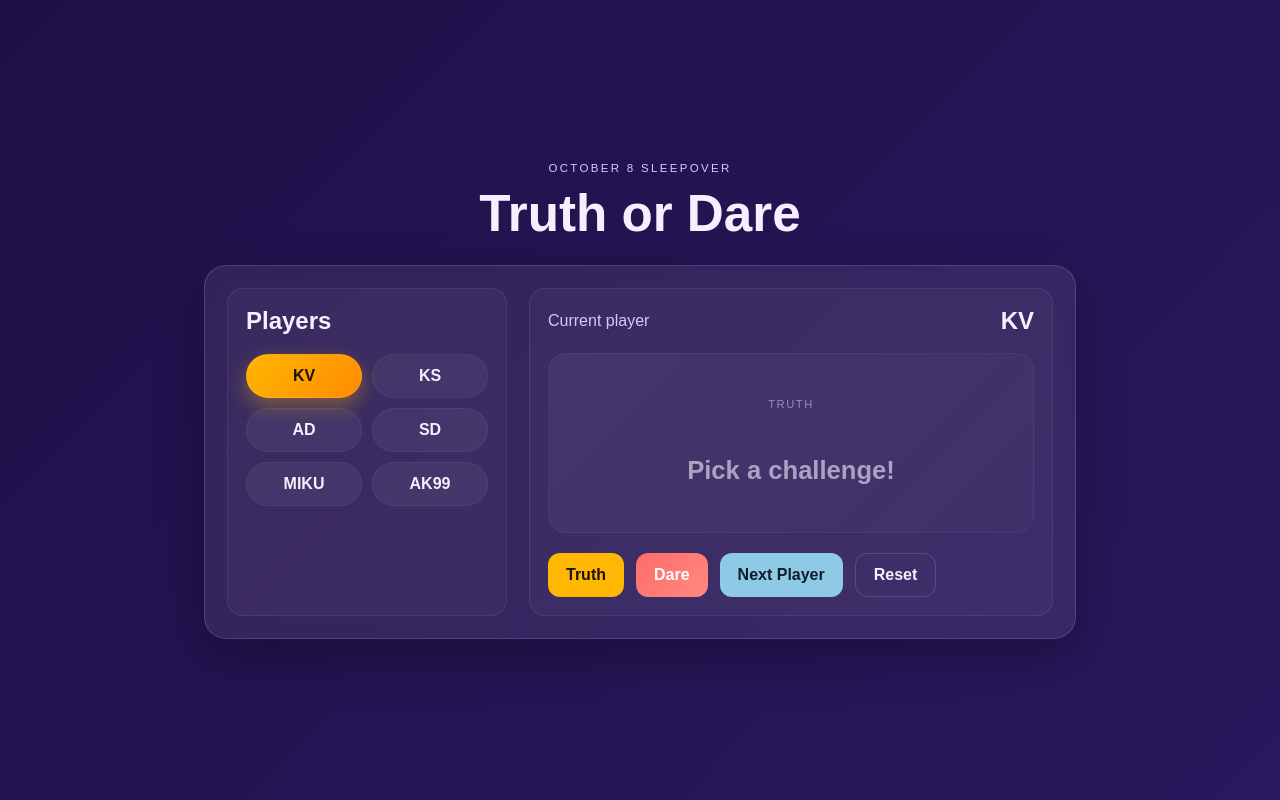
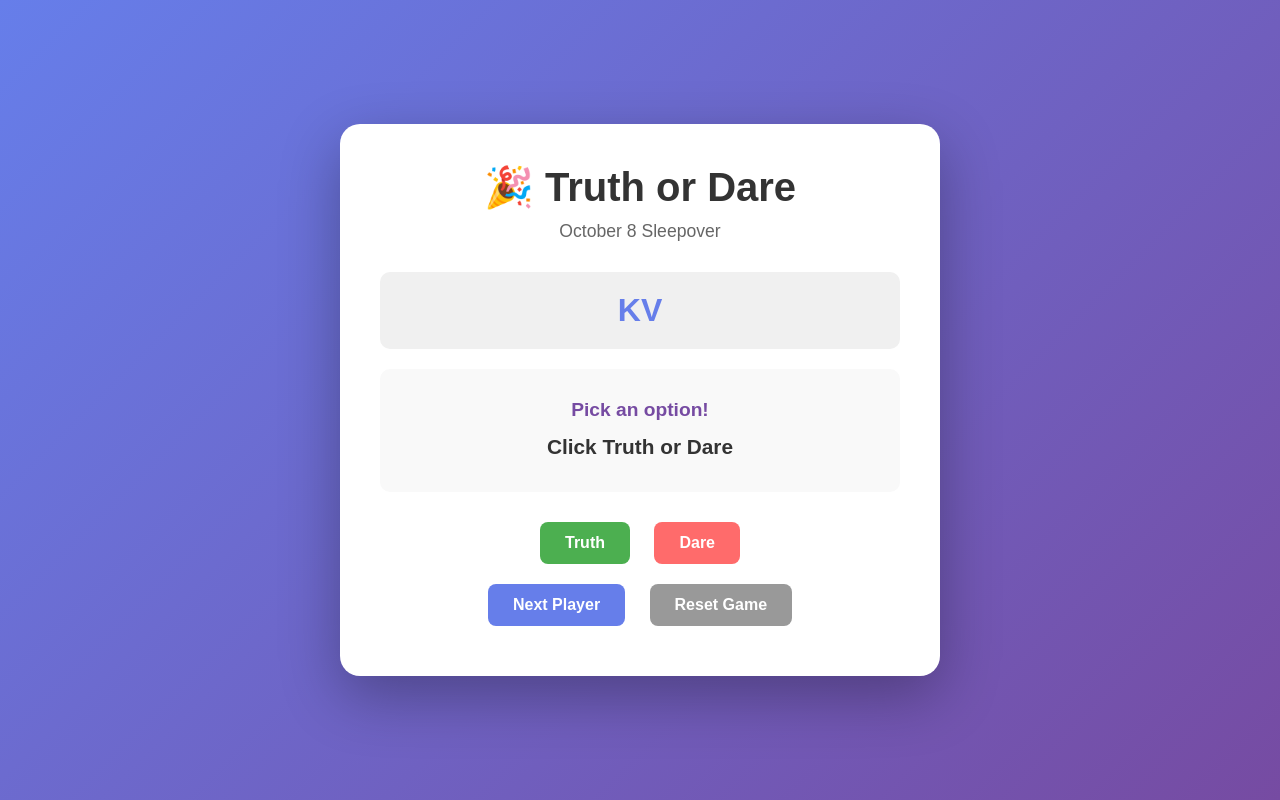
Before and after one commit to 67-is-W/truth-or-dare-game, a plain HTML site: page index.html in a window 1280 px wide. Drawn offline with Linux system fonts and the light colour scheme.

Commit message:
Simplify the game to a single HTML file for easy local use.

```diff
--- a/index.html
+++ b/index.html
@@ -1,45 +1,210 @@
 <!DOCTYPE html>
 <html lang="en">
 <head>
-    <meta charset="UTF-8" />
-    <meta name="viewport" content="width=device-width, initial-scale=1.0" />
-    <title>Truth or Dare Sleepover</title>
-    <link rel="stylesheet" href="style.css" />
+    <meta charset="UTF-8">
+    <meta name="viewport" content="width=device-width, initial-scale=1.0">
+    <title>Truth or Dare - Sleepover Game</title>
+    <style>
+        * {
+            margin: 0;
+            padding: 0;
+            box-sizing: border-box;
+        }
+
+        body {
+            font-family: Arial, sans-serif;
+            background: linear-gradient(135deg, #667eea 0%, #764ba2 100%);
+            min-height: 100vh;
+            display: flex;
+            justify-content: center;
+            align-items: center;
+            padding: 20px;
+        }
+
+        .container {
+            background: white;
+            border-radius: 20px;
+            padding: 40px;
+            max-width: 600px;
+            width: 100%;
+            box-shadow: 0 20px 60px rgba(0,0,0,0.3);
+            text-align: center;
+        }
+
+        h1 {
+            color: #333;
+            margin-bottom: 10px;
+            font-size: 2.5em;
+        }
+
+        .subtitle {
+            color: #666;
+            margin-bottom: 30px;
+            font-size: 1.1em;
+        }
+
+        .player-name {
+            font-size: 2em;
+            color: #667eea;
+            font-weight: bold;
+            margin: 20px 0;
+            padding: 20px;
+            background: #f0f0f0;
+            border-radius: 10px;
+        }
+
+        .challenge {
+            background: #f9f9f9;
+            padding: 30px;
+            border-radius: 10px;
+            margin: 20px 0;
+            min-height: 120px;
+            display: flex;
+            flex-direction: column;
+            justify-content: center;
+        }
+
+        .challenge-type {
+            font-size: 1.2em;
+            color: #764ba2;
+            font-weight: bold;
+            margin-bottom: 10px;
+        }
+
+        .challenge-text {
+            font-size: 1.3em;
+            color: #333;
+            font-weight: bold;
+            line-height: 1.5;
+        }
+
+        button {
+            padding: 12px 25px;
+            font-size: 1em;
+            border: none;
+            border-radius: 8px;
+            cursor: pointer;
+            margin: 10px;
+            font-weight: bold;
+            transition: transform 0.2s;
+        }
+
+        button:hover {
+            transform: scale(1.05);
+        }
+
+        button:active {
+            transform: scale(0.95);
+        }
+
+        .truth-btn {
+            background: #4CAF50;
+            color: white;
+        }
+
+        .dare-btn {
+            background: #ff6b6b;
+            color: white;
+        }
+
+        .next-btn {
+            background: #667eea;
+            color: white;
+        }
+
+        .reset-btn {
+            background: #999;
+            color: white;
+        }
+    </style>
 </head>
 <body>
-    <div class="app">
-      <header class="topbar">
-        <p class="eyebrow">October 8 Sleepover</p>
-        <h1>Truth or Dare</h1>
-      </header>
+    <div class="container">
+        <h1>🎉 Truth or Dare</h1>
+        <p class="subtitle">October 8 Sleepover</p>
 
-      <main class="game-panel">
-        <section class="player-section">
-          <h2>Players</h2>
-          <div id="playerList" class="player-list" aria-live="polite"></div>
-        </section>
+        <div class="player-name" id="playerName">KV</div>
 
-        <section class="challenge-section">
-          <div class="turn-indicator">
-            <span>Current player</span>
-            <strong id="currentPlayer">KV</strong>
+        <div class="challenge" id="challengeBox">
+            <div class="challenge-type" id="challengeType">Pick an option!</div>
+            <div class="challenge-text" id="challengeText">Click Truth or Dare</div>
         </div>
 
-          <div id="challengeCard" class="challenge-card hidden">
-            <p id="challengeType" class="challenge-type">Truth</p>
-            <h3 id="challengeText">Pick a challenge!</h3>
+        <div>
+            <button class="truth-btn" onclick="playTruth()">Truth</button>
+            <button class="dare-btn" onclick="playDare()">Dare</button>
         </div>
 
-          <div class="actions">
-            <button id="truthBtn" class="primary">Truth</button>
-            <button id="dareBtn">Dare</button>
-            <button id="nextBtn" class="secondary">Next Player</button>
-            <button id="resetBtn" class="ghost">Reset</button>
+        <div>
+            <button class="next-btn" onclick="nextPlayer()">Next Player</button>
+            <button class="reset-btn" onclick="resetGame()">Reset Game</button>
         </div>
-        </section>
-      </main>
     </div>
 
-    <script src="script.js"></script>
+    <script>
+        const players = ["KV", "KS", "AD", "SD", "MIKU", "AK99"];
+
+        const truths = [
+            "What is the funniest thing you've ever done?",
+            "What's your biggest secret?",
+            "Who's your crush?",
+            "What's your most embarrassing moment?",
+            "What would you never do?",
+            "What's your biggest fear?",
+            "What's a lie you've told?",
+            "What's your weirdest habit?",
+            "Who in this room do you think is the funniest?",
+            "What's something you wish people knew about you?",
+            "What's the silliest thing you believe?",
+            "What would you do for $1,000?"
+        ];
+
+        const dares = [
+            "Do 10 jumping jacks",
+            "Sing the alphabet backwards",
+            "Dance like nobody's watching for 30 seconds",
+            "Imitate someone in the group",
+            "Tell a joke",
+            "Do your best movie villain impression",
+            "Speak in an accent for the next round",
+            "Act like a sleepy cat",
+            "Do a dramatic monologue",
+            "Balance something on your head",
+            "Do your silliest dance move",
+            "Let someone choose what you eat next"
+        ];
+
+        let currentPlayer = 0;
+
+        function updatePlayer() {
+            document.getElementById('playerName').textContent = players[currentPlayer];
+            document.getElementById('challengeType').textContent = 'Pick an option!';
+            document.getElementById('challengeText').textContent = 'Click Truth or Dare';
+        }
+
+        function playTruth() {
+            const truth = truths[Math.floor(Math.random() * truths.length)];
+            document.getElementById('challengeType').textContent = 'TRUTH';
+            document.getElementById('challengeText').textContent = truth;
+        }
+
+        function playDare() {
+            const dare = dares[Math.floor(Math.random() * dares.length)];
+            document.getElementById('challengeType').textContent = 'DARE';
+            document.getElementById('challengeText').textContent = dare;
+        }
+
+        function nextPlayer() {
+            currentPlayer = (currentPlayer + 1) % players.length;
+            updatePlayer();
+        }
+
+        function resetGame() {
+            currentPlayer = 0;
+            updatePlayer();
+        }
+
+        updatePlayer();
+    </script>
 </body>
 </html>
```
Lines whose indentation alone changed are shown as unchanged.
